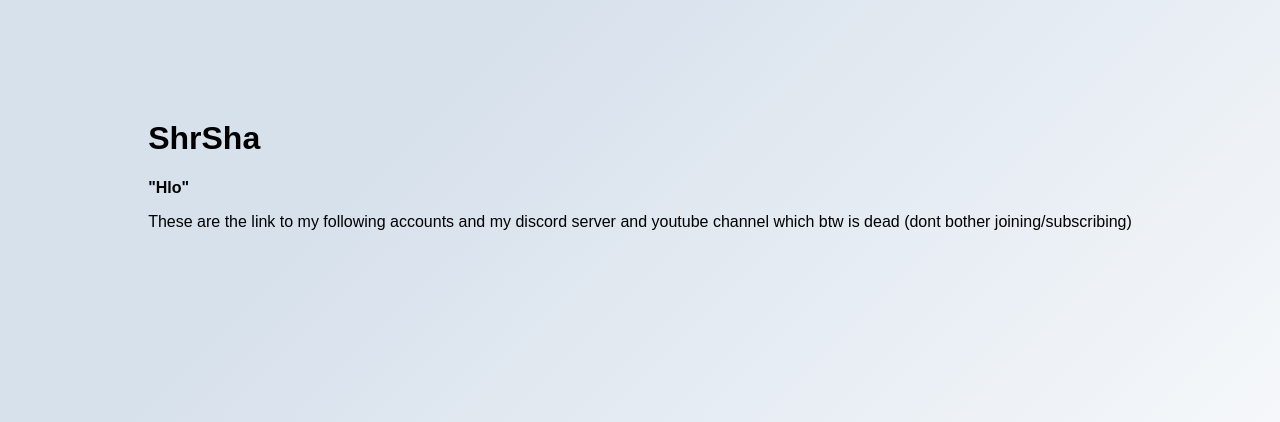
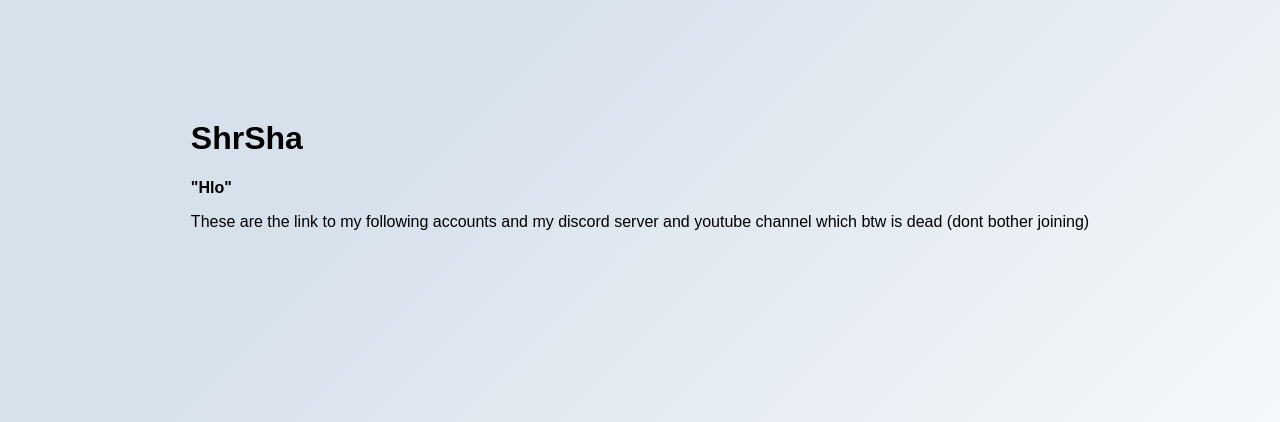
Before and after one commit to ShrSha0/html0264, a plain HTML site: page Social.html in a window 1280 px wide. Shown: the top 422 px of the page. Drawn offline with Linux system fonts and the light colour scheme.

Commit message:
gitchange3

```diff
--- a/Social.html
+++ b/Social.html
@@ -18,7 +18,7 @@
             </p>
         <div>
             <p>
-                <a>These are the link to my following accounts and my discord server and youtube channel which btw is dead (dont bother joining/subscribing)</a>
+                <a>These are the link to my following accounts and my discord server and youtube channel which btw is dead (dont bother joining)</a>
             </p>
         </div>
     </header>
```
